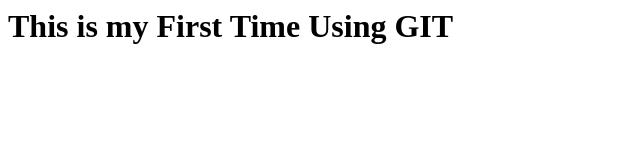
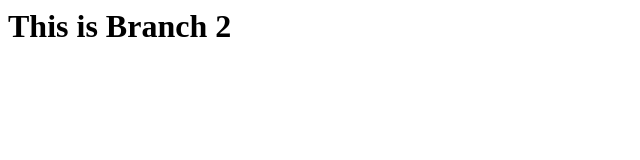
Before and after one commit to stefanfletcher/GIt_Training, a plain HTML site: page index.html in a window 1280 px wide. Shown: the whole page, without its empty margins (0-640 px from the left). Drawn offline with Linux system fonts and the light colour scheme.

Commit message:
updated Index in Branch 2

```diff
--- a/index.html
+++ b/index.html
@@ -1,5 +1,5 @@
 <Html>
 <body>
-<h1>This is my First Time Using GIT </h1>
+<h1>This is Branch 2 </h1>
 </body>
 </html>
```
